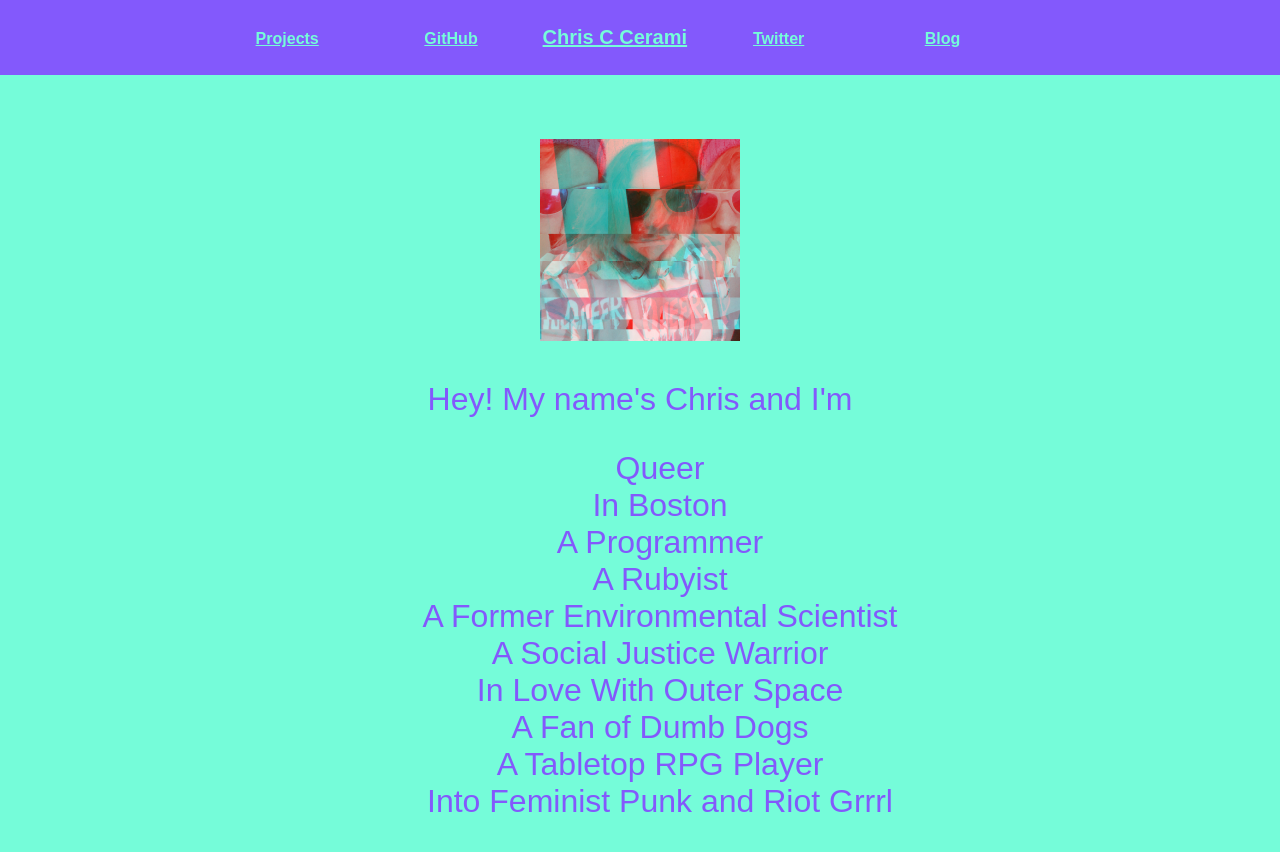
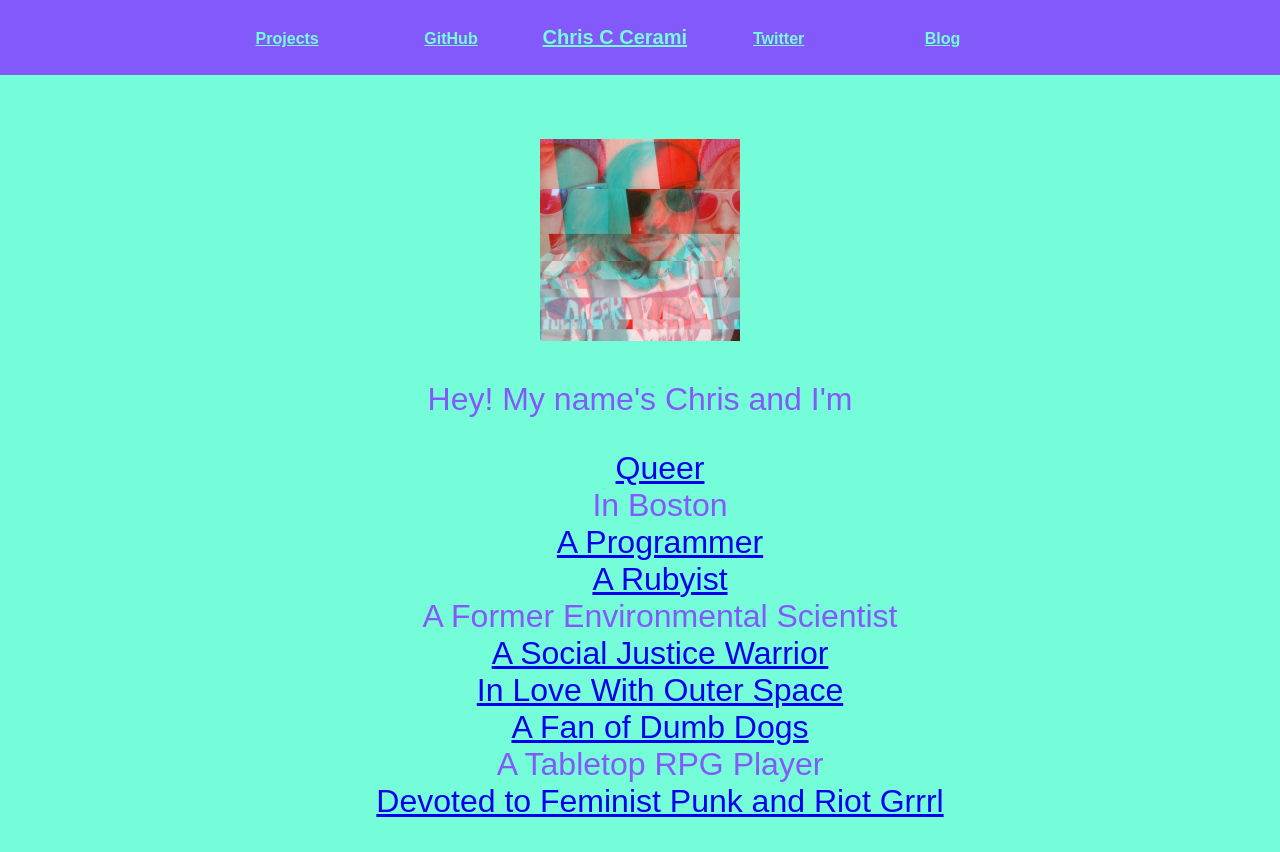
Before and after one commit to chrisccerami/cerami.cc, a plain HTML site: page index.html in a window 1280 px wide. Drawn offline with Linux system fonts and the light colour scheme.

Commit message:
Add links to list elements

```diff
--- a/index.html
+++ b/index.html
@@ -25,16 +25,36 @@
       </p>
 
       <ul>
-        <li>Queer</li>
-        <li>In Boston</li>
-        <li>A Programmer</li>
-        <li>A Rubyist</li>
-        <li>A Former Environmental Scientist</li>
-        <li>A Social Justice Warrior</li>
-        <li>In Love With Outer Space</li>
-        <li>A Fan of Dumb Dogs</li>
-        <li>A Tabletop RPG Player</li>
-        <li>Into Feminist Punk and Riot Grrrl</li>
+        <li>
+          <a href="http://chrisccerami.github.io/2016/04/15/coming-out.html">Queer</a>
+          </li>
+        <li>
+          In Boston
+        </li>
+        <li>
+          <a href="https://github.com/chrisccerami">A Programmer</a>
+        </li>
+        <li>
+          <a href="https://rubygems.org/gems/ascii_art">A Rubyist</a>
+        </li>
+        <li>
+          A Former Environmental Scientist
+        </li>
+        <li>
+          <a href="http://masculinityissofragile.tumblr.com/">A Social Justice Warrior</a>
+        </li>
+        <li>
+          <a href="https://api.nasa.gov/api.html#MarsPhotos">In Love With Outer Space</a>
+        </li>
+        <li>
+          <a href="http://hyperboleandahalf.blogspot.com/2010/07/dog.html">A Fan of Dumb Dogs</a>
+        </li>
+        <li>
+          A Tabletop RPG Player
+        </li>
+        <li>
+          <a href="http://www.666priests666.com/">Devoted to Feminist Punk and Riot Grrrl</a>
+        </li>
       </ul>
     </div>
 
```
